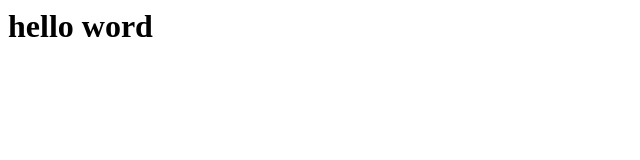
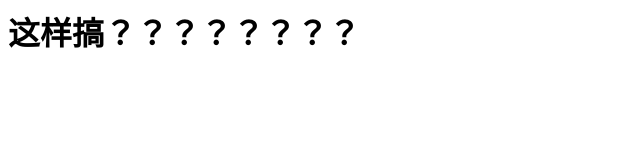
Before and after one commit to yao-niang/my-project, a plain HTML site: page index.html in a window 1280 px wide. Shown: the whole page, without its empty margins (0-640 px from the left). Drawn offline with Linux system fonts and the light colour scheme.

Commit message:
Update index.html

```diff
--- a/index.html
+++ b/index.html
@@ -1 +1 @@
-<h1>hello word</h1>
+<h1>这样搞？？？？？？？？</h1>
```
